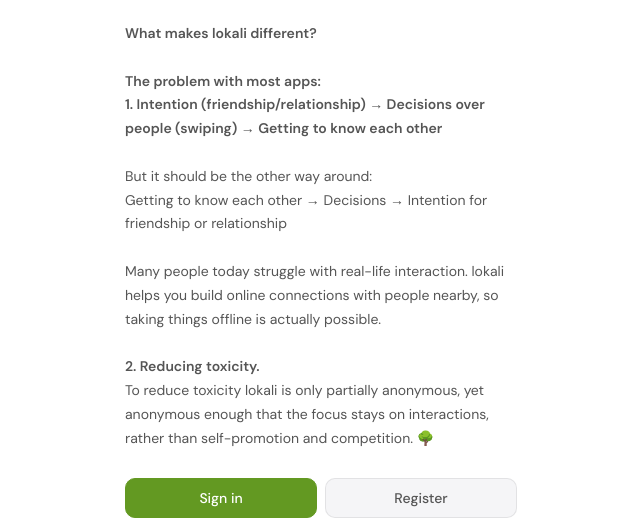
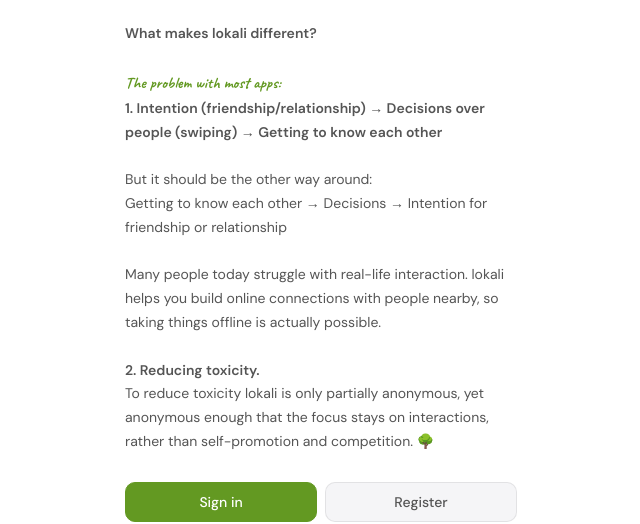
Before and after one commit to FrauleinElfeElfe/Lokali, a React (Vite) app: page /profile in a window 1280 px wide. Shown: the part 221-745 px from the top of the page, without its empty margins (319-959 px from the left). Built offline with nearby package versions, Linux system fonts and the light colour scheme; no server answers.

Commit message:
fix 14.4

```diff
--- a/src/pages/Login.jsx
+++ b/src/pages/Login.jsx
@@ -105,7 +105,11 @@
           <br /><br />
           <strong>What makes lokali different?</strong>
           <br /><br />
+	</p>
+	<p style={{ fontFamily: 'Caveat, cursive', fontSize: 16, color: 'var(--accent)', lineHeight: 1.7 }}>
           <strong> The problem with most apps:</strong><br />
+	</p>
+	<p style={{ fontSize: 14, color: 'var(--text2)', lineHeight: 1.7 }}>
           <strong> 1. Intention (friendship/relationship) → Decisions over people (swiping) → Getting to know each other </strong>
           <br /><br />
           But it should be the other way around:<br />
```
